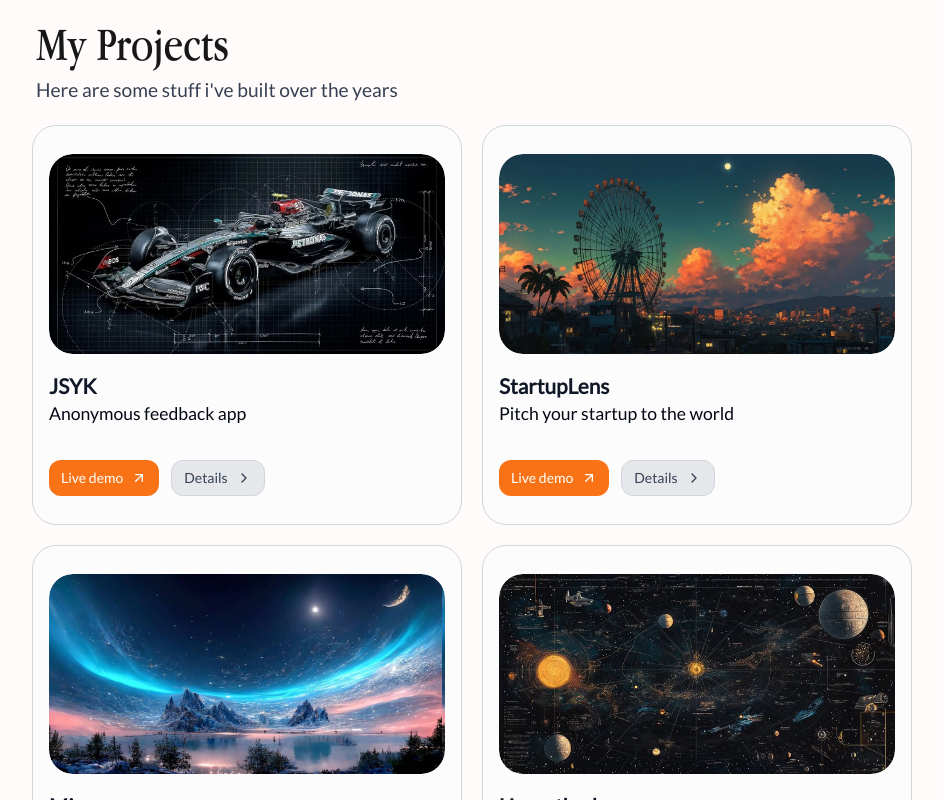
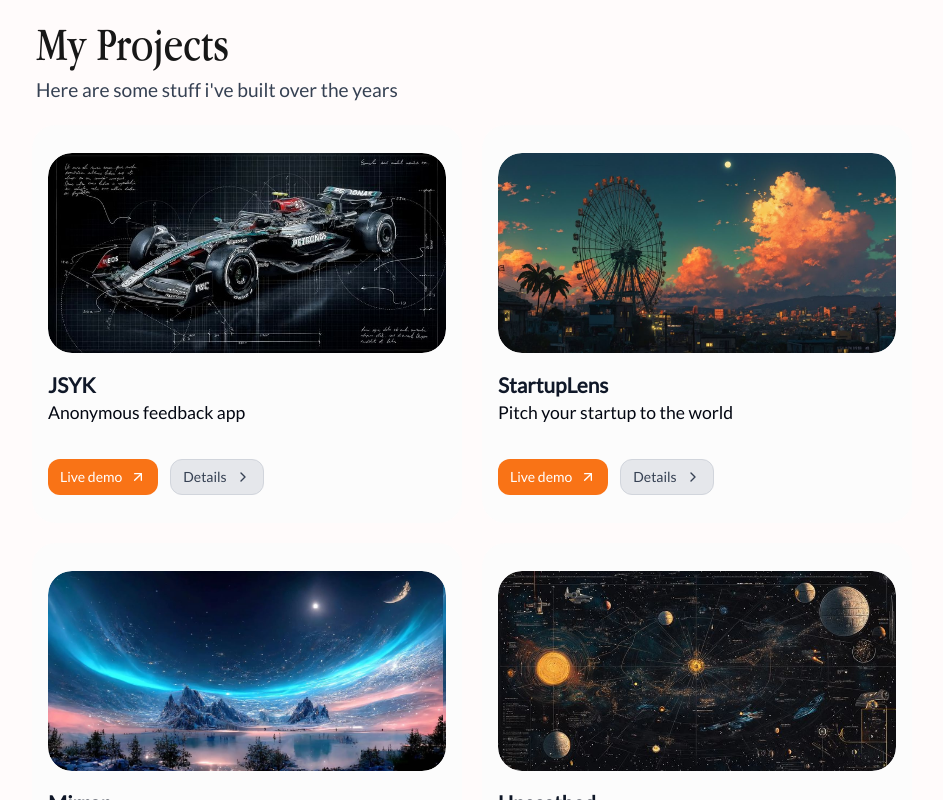
Before and after one commit to skidev101/my-portfolio, a Next.js app: page / in a window 1280 px wide. Shown: the part 1300-2100 px from the top of the page, without its empty margins (168-1111 px from the left). Built offline with nearby package versions, Linux system fonts and the light colour scheme.

Commit message:
fix routing issue in projectcard

```diff
--- a/components/ProjectCard.tsx
+++ b/components/ProjectCard.tsx
@@ -7,14 +7,14 @@ import { Button } from "./ui/button";
 import { useRouter } from "next/navigation";
 import LinkButton from "./LinkButton";
 
-const ProjectCard = ({ id, image, title, subtitle, links }: Project) => {
+const ProjectCard = ({ slug, image, title, subtitle, links }: Project) => {
   const router = useRouter();
-  console.log(id, image, title, links);
+  console.log(slug, image, title, links);
 
   return (
     <div
       // onClick={() => router.push(`/projects/${id}`)}
-      className="w-full px-4 py-7 rounded-3xl bg-card dark:bg-[#201e1e] border border-gray-300 dark:border-gray-500 dark:shadow-md"
+      className="w-full px-4 py-7 rounded-3xl bg-card dark:bg-[#201e1e] dark:shadow-md"
     >
       <div className="relative w-full h-50 rounded-3xl overflow-hidden group">
         <Image
@@ -44,7 +44,7 @@ const ProjectCard = ({ id, image, title, subtitle, links }: Project) => {
         />
 
         <Button
-          onClick={() => router.push(`projects/${id}`)}
+          onClick={() => router.push(`projects/${slug}`)}
           className="flex items-center gap-2 hover:px-4 rounded-xl hover:cursor-pointer hover:scale-x-105 transition-all duration-300 active:scale-95 text-gray-700 dark:text-gray-300 hover:text-black bg-gray-200 dark:bg-gray-800 dark:hover:bg-gray-700 border border-gray-300 dark:border-gray-700 hover:bg-gray-300"
         >
           Details
```
